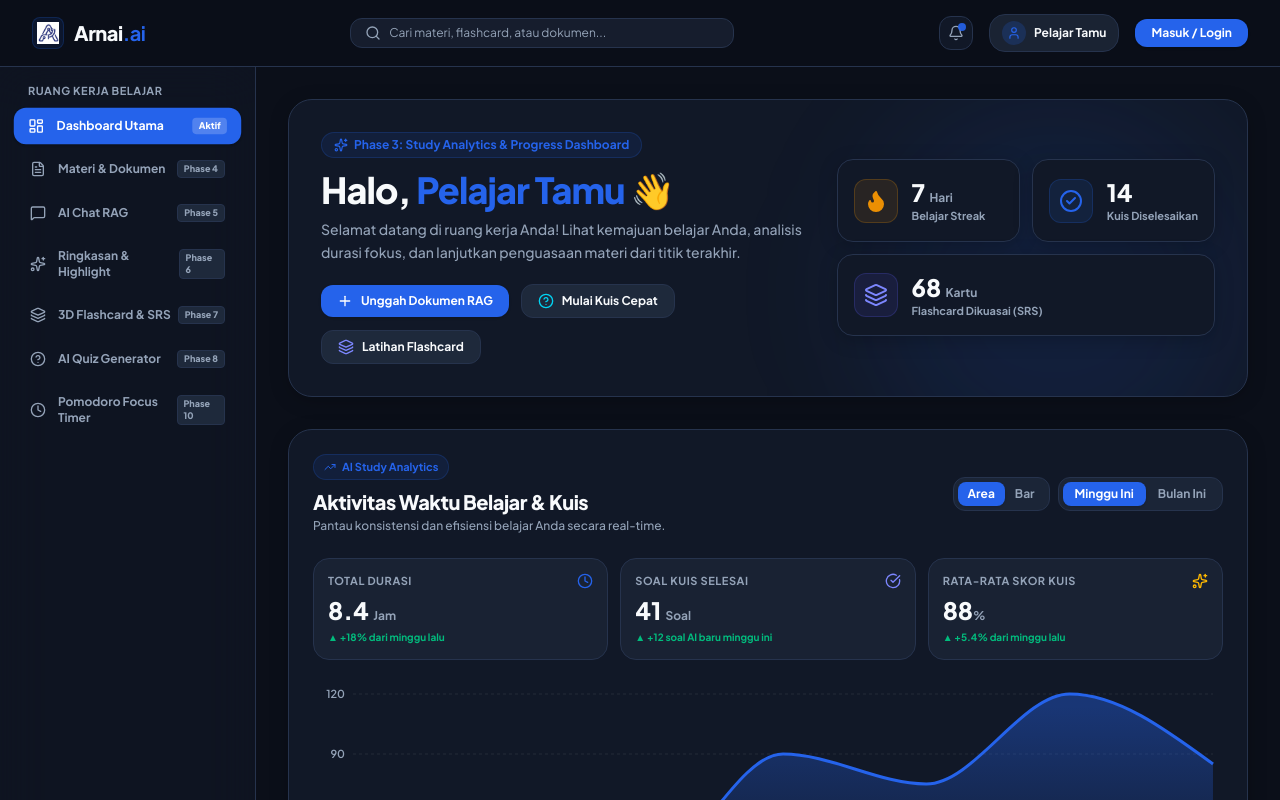
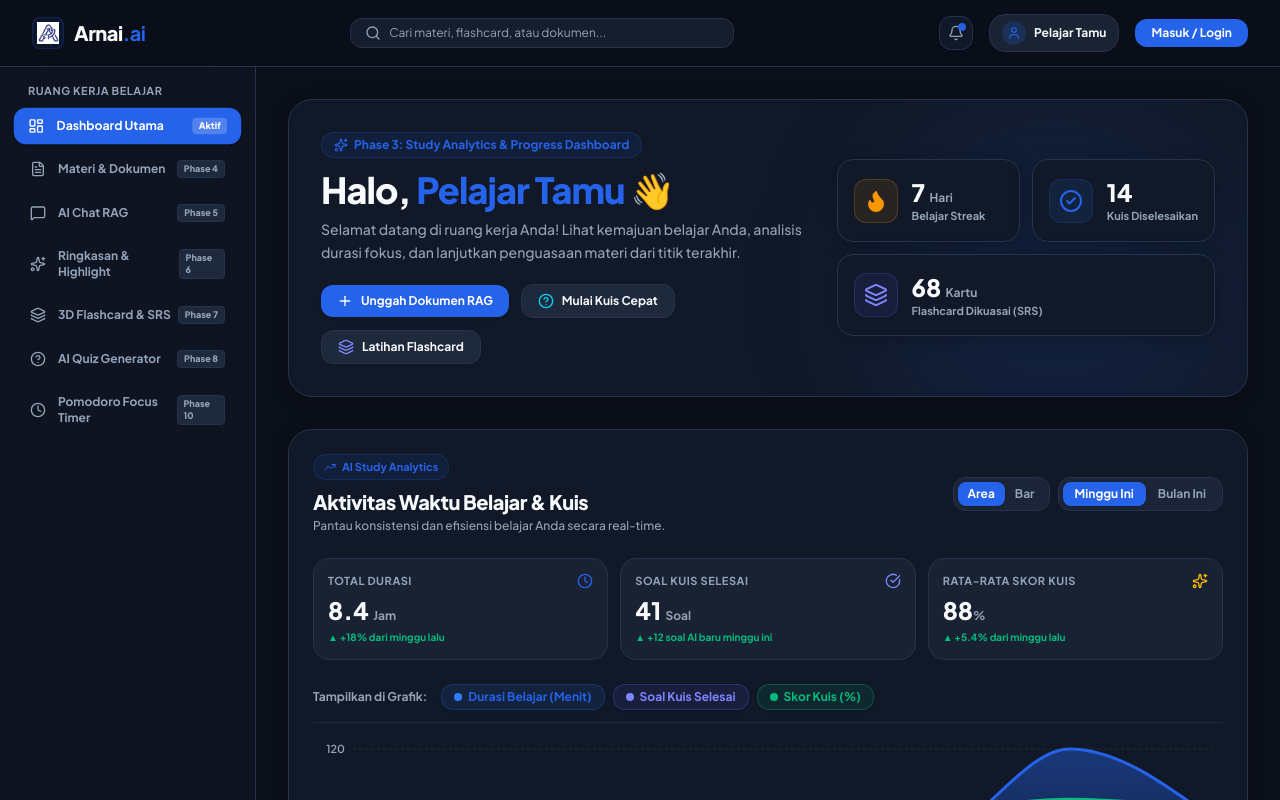
Before and after one commit to arkhabw/Arnai, a Next.js app: page /dashboard in a window 1280 px wide. Shown: the top 800 px of the page. Built offline with nearby package versions, Linux system fonts and the light colour scheme.

Commit message:
feat(dashboard): plot quiz score percentage curve on chart with interactive metric toggles

```diff
--- a/src/components/dashboard/StudyChart.tsx
+++ b/src/components/dashboard/StudyChart.tsx
@@ -12,7 +12,7 @@ import {
   BarChart,
   Bar,
 } from "recharts";
-import { Clock, CheckCircle, TrendingUp, Sparkles, BarChart2 } from "lucide-react";
+import { Clock, CheckCircle, TrendingUp, Sparkles } from "lucide-react";
 
 const weeklyData = [
   { day: "Sen", menit: 45, kuis: 3, akurasi: 85 },
@@ -34,6 +34,11 @@ const monthlyData = [
 export function StudyChart({ isDemo }: { isDemo: boolean }) {
   const [timeRange, setTimeRange] = useState<"weekly" | "monthly">("weekly");
   const [chartType, setChartType] = useState<"area" | "bar">("area");
+  const [activeMetrics, setActiveMetrics] = useState({
+    menit: true,
+    kuis: true,
+    akurasi: true,
+  });
 
   const data = timeRange === "weekly" ? weeklyData : monthlyData;
   const totalMinutes = data.reduce((acc, curr) => acc + curr.menit, 0);
@@ -150,6 +155,41 @@ export function StudyChart({ isDemo }: { isDemo: boolean }) {
         </div>
       </div>
 
+      {/* Metric Toggle Filters */}
+      <div className="flex flex-wrap items-center gap-2 mb-4 pb-3 border-b border-border/60">
+        <span className="text-xs font-bold text-muted-foreground mr-1.5">Tampilkan di Grafik:</span>
+        <button
+          onClick={() => setActiveMetrics((p) => ({ ...p, menit: !p.menit }))}
+          className={`px-3 py-1 rounded-xl text-xs font-bold border transition-all flex items-center gap-1.5 ${
+            activeMetrics.menit
+              ? "bg-blue-500/10 text-primary border-primary/30 shadow-sm"
+              : "bg-secondary/40 text-muted-foreground border-border opacity-50"
+          }`}
+        >
+          <span className="w-2 h-2 rounded-full bg-blue-500" /> Durasi Belajar (Menit)
+        </button>
+        <button
+          onClick={() => setActiveMetrics((p) => ({ ...p, kuis: !p.kuis }))}
+          className={`px-3 py-1 rounded-xl text-xs font-bold border transition-all flex items-center gap-1.5 ${
+            activeMetrics.kuis
+              ? "bg-indigo-500/10 text-indigo-400 border-indigo-500/30 shadow-sm"
+              : "bg-secondary/40 text-muted-foreground border-border opacity-50"
+          }`}
+        >
+          <span className="w-2 h-2 rounded-full bg-indigo-400" /> Soal Kuis Selesai
+        </button>
+        <button
+          onClick={() => setActiveMetrics((p) => ({ ...p, akurasi: !p.akurasi }))}
+          className={`px-3 py-1 rounded-xl text-xs font-bold border transition-all flex items-center gap-1.5 ${
+            activeMetrics.akurasi
+              ? "bg-emerald-500/10 text-emerald-500 border-emerald-500/30 shadow-sm"
+              : "bg-secondary/40 text-muted-foreground border-border opacity-50"
+          }`}
+        >
+          <span className="w-2 h-2 rounded-full bg-emerald-500" /> Skor Kuis (%)
+        </button>
+      </div>
+
       {/* Recharts Container */}
       <div className="w-full h-[240px] sm:h-[280px]">
         <ResponsiveContainer width="100%" height="100%">
@@ -163,6 +203,10 @@ export function StudyChart({ isDemo }: { isDemo: boolean }) {
                 <linearGradient id="colorKuis" x1="0" y1="0" x2="0" y2="1">
                   <stop offset="5%" stopColor="#6366f1" stopOpacity={0.4} />
                   <stop offset="95%" stopColor="#6366f1" stopOpacity={0.0} />
+                </linearGradient>
+                <linearGradient id="colorAkurasi" x1="0" y1="0" x2="0" y2="1">
+                  <stop offset="5%" stopColor="#10b981" stopOpacity={0.4} />
+                  <stop offset="95%" stopColor="#10b981" stopOpacity={0.0} />
                 </linearGradient>
               </defs>
               <CartesianGrid strokeDasharray="3 3" vertical={false} stroke="rgba(255, 255, 255, 0.08)" />
@@ -187,10 +231,19 @@ export function StudyChart({ isDemo }: { isDemo: boolean }) {
                   fontWeight: "bold",
                 }}
                 formatter={(value: any, name: any) => [
-                  name === "menit" ? `${value} Menit Belajar` : `${value} Soal Kuis`,
-                  name === "menit" ? "Durasi Belajar" : "Kuis & Flashcard",
+                  name === "menit"
+                    ? `${value} Menit Belajar`
+                    : name === "kuis"
+                    ? `${value} Soal Kuis`
+                    : `${value}% Skor Kuis`,
+                  name === "menit"
+                    ? "Durasi Belajar"
+                    : name === "kuis"
+                    ? "Kuis Selesai"
+                    : "Skor Kuis (%)",
                 ]}
               />
+              {activeMetrics.menit && (
                 <Area
                   type="monotone"
                   dataKey="menit"
@@ -200,6 +253,8 @@ export function StudyChart({ isDemo }: { isDemo: boolean }) {
                   fill="url(#colorMenit)"
                   activeDot={{ r: 6, strokeWidth: 0, fill: "#3b82f6" }}
                 />
+              )}
+              {activeMetrics.kuis && (
                 <Area
                   type="monotone"
                   dataKey="kuis"
@@ -208,6 +263,18 @@ export function StudyChart({ isDemo }: { isDemo: boolean }) {
                   fillOpacity={1}
                   fill="url(#colorKuis)"
                 />
+              )}
+              {activeMetrics.akurasi && (
+                <Area
+                  type="monotone"
+                  dataKey="akurasi"
+                  stroke="#10b981"
+                  strokeWidth={2.5}
+                  fillOpacity={1}
+                  fill="url(#colorAkurasi)"
+                  activeDot={{ r: 6, strokeWidth: 0, fill: "#10b981" }}
+                />
+              )}
             </AreaChart>
           ) : (
             <BarChart data={data} margin={{ top: 10, right: 10, left: -20, bottom: 0 }}>
@@ -233,12 +300,23 @@ export function StudyChart({ isDemo }: { isDemo: boolean }) {
                   fontWeight: "bold",
                 }}
                 formatter={(value: any, name: any) => [
-                  name === "menit" ? `${value} Menit Belajar` : `${value} Soal Kuis`,
-                  name === "menit" ? "Durasi Belajar" : "Kuis & Flashcard",
+                  name === "menit"
+                    ? `${value} Menit Belajar`
+                    : name === "kuis"
+                    ? `${value} Soal Kuis`
+                    : `${value}% Skor Kuis`,
+                  name === "menit"
+                    ? "Durasi Belajar"
+                    : name === "kuis"
+                    ? "Kuis Selesai"
+                    : "Skor Kuis (%)",
                 ]}
               />
-              <Bar dataKey="menit" fill="#2563eb" radius={[6, 6, 0, 0]} name="Waktu (Menit)" />
-              <Bar dataKey="kuis" fill="#6366f1" radius={[6, 6, 0, 0]} name="Kuis Selesai" />
+              {activeMetrics.menit && <Bar dataKey="menit" fill="#2563eb" radius={[6, 6, 0, 0]} name="Waktu (Menit)" />}
+              {activeMetrics.kuis && <Bar dataKey="kuis" fill="#6366f1" radius={[6, 6, 0, 0]} name="Kuis Selesai" />}
+              {activeMetrics.akurasi && (
+                <Bar dataKey="akurasi" fill="#10b981" radius={[6, 6, 0, 0]} name="Skor Kuis (%)" />
+              )}
             </BarChart>
           )}
         </ResponsiveContainer>
```
Lines whose indentation alone changed are shown as unchanged.
